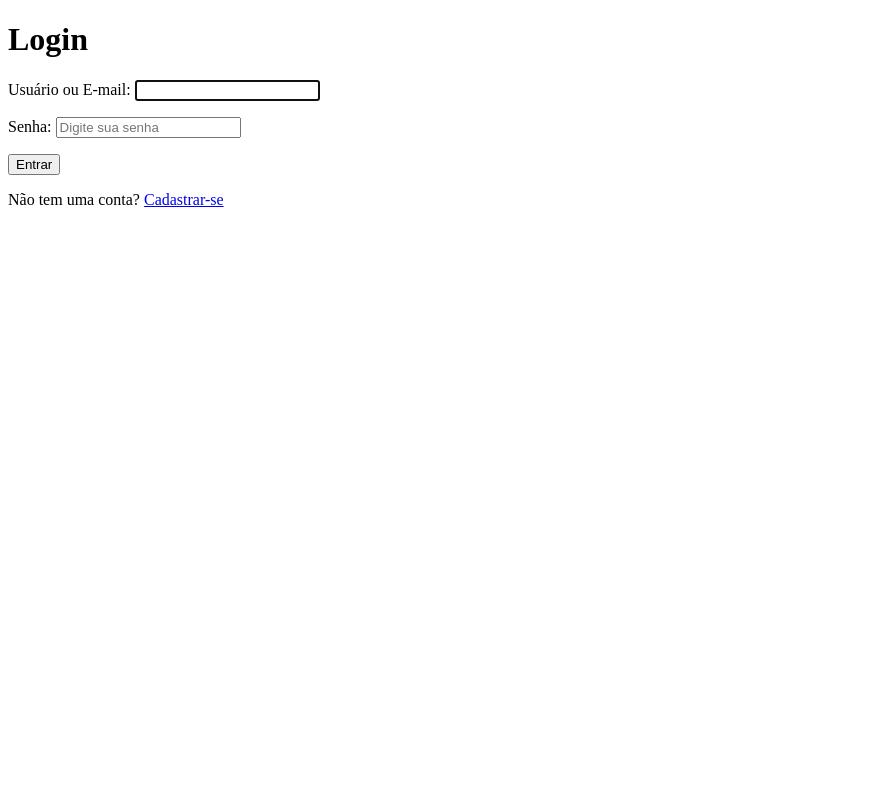
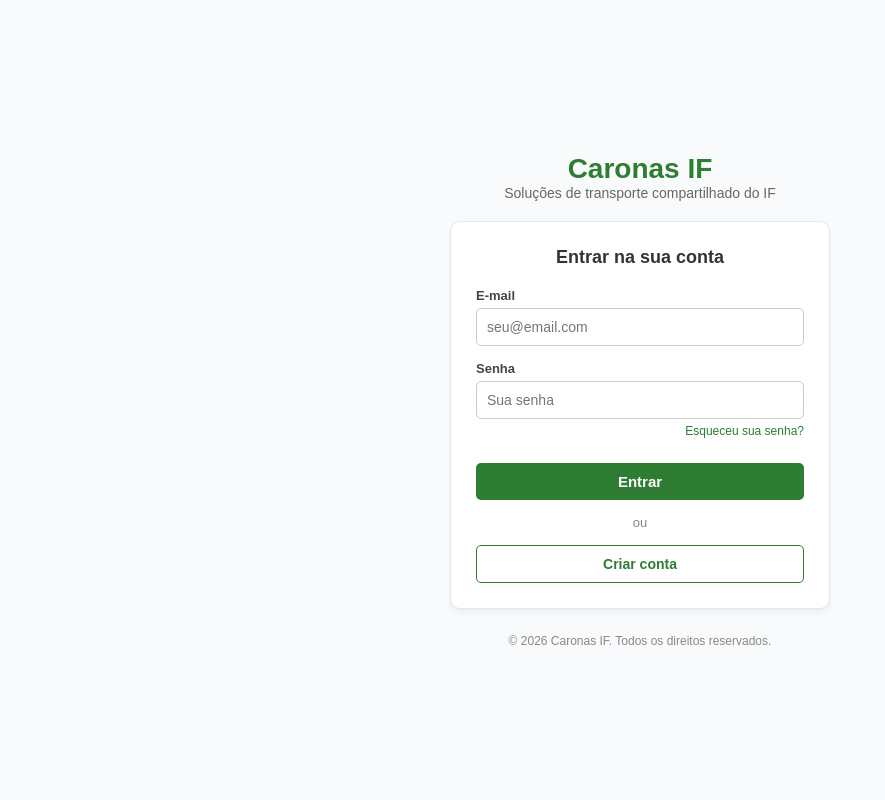
Before and after one commit to CaiqueJose/CaronasIf, a Django app: page /login/ in a window 1280 px wide. Shown: the whole page, without its empty margins (0-885 px from the left). Run offline with Django 5.2, Linux system fonts and the light colour scheme.

Commit message:
html css

```diff
--- a/app/Templates/login.html
+++ b/app/Templates/login.html
@@ -1,22 +1,47 @@
+{% load static %}
 <!DOCTYPE html>
 <html lang="pt-br">
 <head>
     <meta charset="UTF-8">
-    <title>Login</title>
+    <meta name="viewport" content="width=device-width, initial-scale=1.0">
+    <title>Login - Caronas IF</title>
+    <link rel="stylesheet" href="{% static 'style.css' %}">
 </head>
 <body>
 
-    <h1>Login</h1>
+    <div class="header-logo">
+        <h1>Caronas IF</h1>
+        <p>Soluções de transporte compartilhado do IF</p>
+    </div>
 
-    <form method="post">
-        {% csrf_token %}
+    <div class="card">
+        <h2>Entrar na sua conta</h2>
 
-        {{ form.as_p }}
+        <form method="post">
+            {% csrf_token %}
 
-        <button type="submit">Entrar</button>
-    </form>
+            <div class="form-group">
+                <label for="id_username">E-mail</label>
+                <input type="email" name="username" id="id_username" placeholder="seu@email.com" required>
+            </div>
 
-    <p>Não tem uma conta? <a href="{% url 'cadastro' %}">Cadastrar-se</a></p>
+            <div class="form-group">
+                <label for="id_password">Senha</label>
+                <input type="password" name="password" id="id_password" placeholder="Sua senha" required>
+                <a href="#" class="esqueci-senha">Esqueceu sua senha?</a>
+            </div>
+
+            <button type="submit" class="btn-primary">Entrar</button>
+        </form>
+
+        <div class="divider">ou</div>
+
+        <a href="{% url 'cadastro' %}" class="btn-secondary">Criar conta</a>
+    </div>
+
+    <footer>
+        &copy; 2026 Caronas IF. Todos os direitos reservados.
+    </footer>
 
 </body>
 </html>
--- a/app/static/style.css
+++ b/app/static/style.css
@@ -6,80 +6,129 @@
 }
 
 body {
-    background-color: #f4f4f4;
+    background-color: #f8fafc;
+    color: #333;
+    display: flex;
+    flex-direction: column;
+    align-items: center;
+    justify-content: center;
+    min-height: 100vh;
+    padding: 20px;
+}
+
+/* Header / Logo */
+.header-logo {
+    text-align: center;
+    margin-bottom: 20px;
+}
+
+.header-logo h1 {
+    color: #2e7d32;
+    font-size: 28px;
+}
+
+.header-logo p {
+    color: #666;
+    font-size: 14px;
+}
+
+/* Card central */
+.card {
+    background: #fff;
+    border: 1px solid #e2e8f0;
+    border-radius: 10px;
+    padding: 25px;
+    width: 100%;
+    max-width: 380px;
+    box-shadow: 0 4px 6px rgba(0,0,0,0.05);
+}
+
+.card h2 {
+    font-size: 18px;
+    text-align: center;
+    margin-bottom: 20px;
     color: #333;
 }
 
-header {
-    background-color: #198754;
-    color: white;
-    padding: 20px 40px;
+/* Campos do formulário */
+.form-group {
+    margin-bottom: 15px;
 }
 
-nav {
-    max-width: 1100px;
-    margin: auto;
-    display: flex;
-    justify-content: space-between;
-    align-items: center;
+.form-group label {
+    display: block;
+    font-size: 13px;
+    margin-bottom: 5px;
+    font-weight: bold;
+    color: #444;
 }
 
-nav h1 {
-    font-size: 24px;
+.form-group input {
+    width: 100%;
+    padding: 10px;
+    border: 1px solid #ccc;
+    border-radius: 5px;
+    font-size: 14px;
+    outline: none;
 }
 
-nav a {
-    color: white;
-    text-decoration: none;
-    margin-left: 20px;
+.form-group input:focus {
+    border-color: #2e7d32;
 }
 
-nav a:hover {
-    text-decoration: underline;
+.esqueci-senha {
+    display: block;
+    text-align: right;
+    font-size: 12px;
+    color: #2e7d32;
+    text-decoration: none;
+    margin-top: 5px;
 }
 
-main {
-    max-width: 1100px;
-    margin: 60px auto;
-    padding: 20px;
+/* Botões */
+.btn-primary {
+    width: 100%;
+    background-color: #2e7d32;
+    color: white;
+    border: none;
+    padding: 10px;
+    border-radius: 5px;
+    font-size: 15px;
+    font-weight: bold;
+    cursor: pointer;
+    margin-top: 10px;
 }
 
-.principal {
-    background-color: white;
-    padding: 50px;
-    text-align: center;
-    border-radius: 10px;
-    box-shadow: 0 2px 10px rgba(0, 0, 0, 0.1);
+.btn-primary:hover {
+    background-color: #256628;
 }
 
-.principal h2 {
-    font-size: 32px;
-    margin-bottom: 15px;
-    color: #198754;
+.btn-secondary {
+    display: block;
+    width: 100%;
+    text-align: center;
+    border: 1px solid #2e7d32;
+    color: #2e7d32;
+    padding: 10px;
+    border-radius: 5px;
+    text-decoration: none;
+    font-size: 14px;
+    font-weight: bold;
 }
 
-.principal p {
-    font-size: 18px;
-    margin-bottom: 25px;
-    color: #666;
+.btn-secondary:hover {
+    background-color: #f0fdf4;
 }
 
-.botoes a {
-    display: inline-block;
-    background-color: #198754;
-    color: white;
-    text-decoration: none;
-    padding: 12px 20px;
-    margin: 5px;
-    border-radius: 5px;
-}
-
-.botoes a:hover {
-    background-color: #146c43;
+.divider {
+    text-align: center;
+    margin: 15px 0;
+    color: #888;
+    font-size: 13px;
 }
 
 footer {
-    text-align: center;
-    margin-top: 50px;
-    color: #777;
+    margin-top: 25px;
+    color: #888;
+    font-size: 12px;
 }
```
